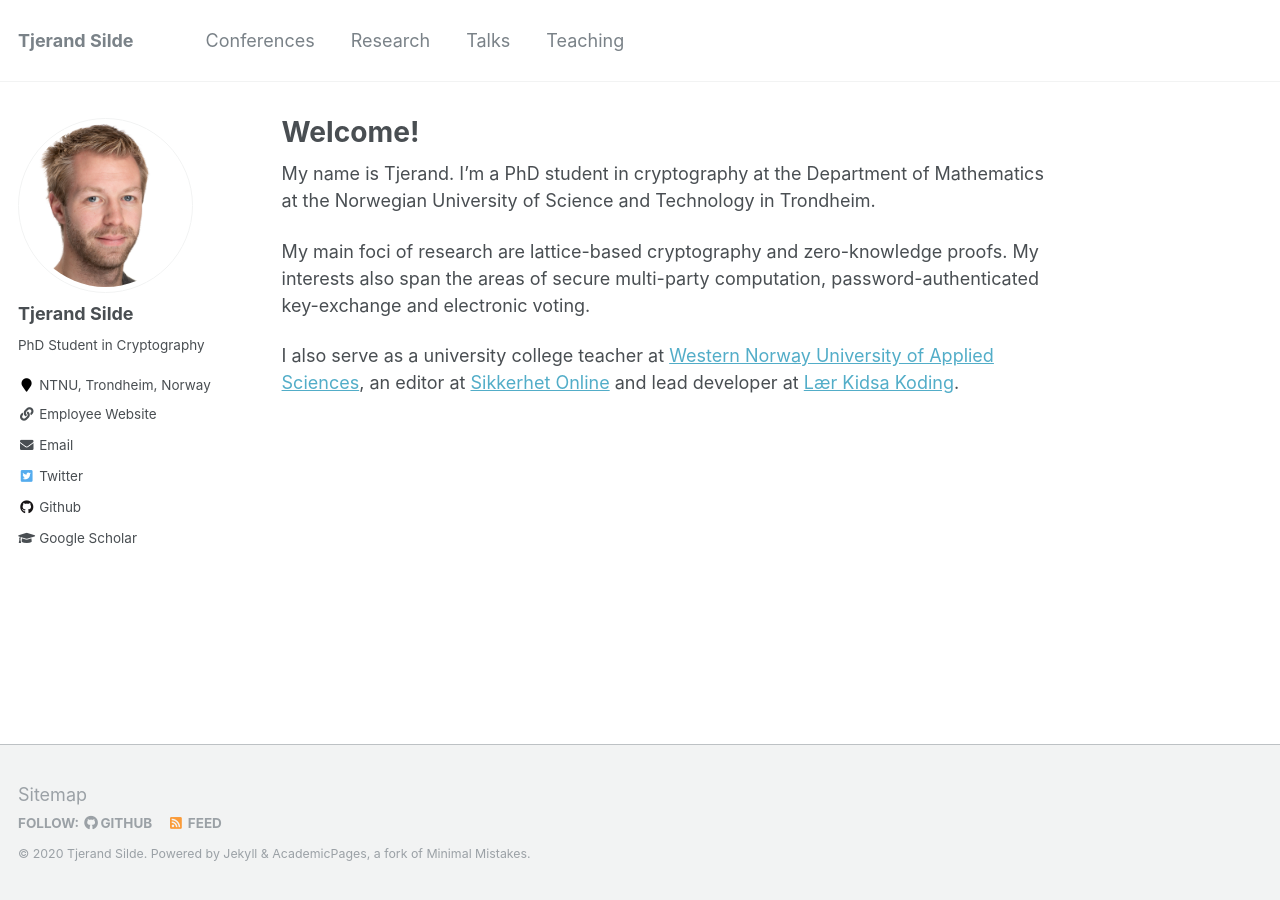
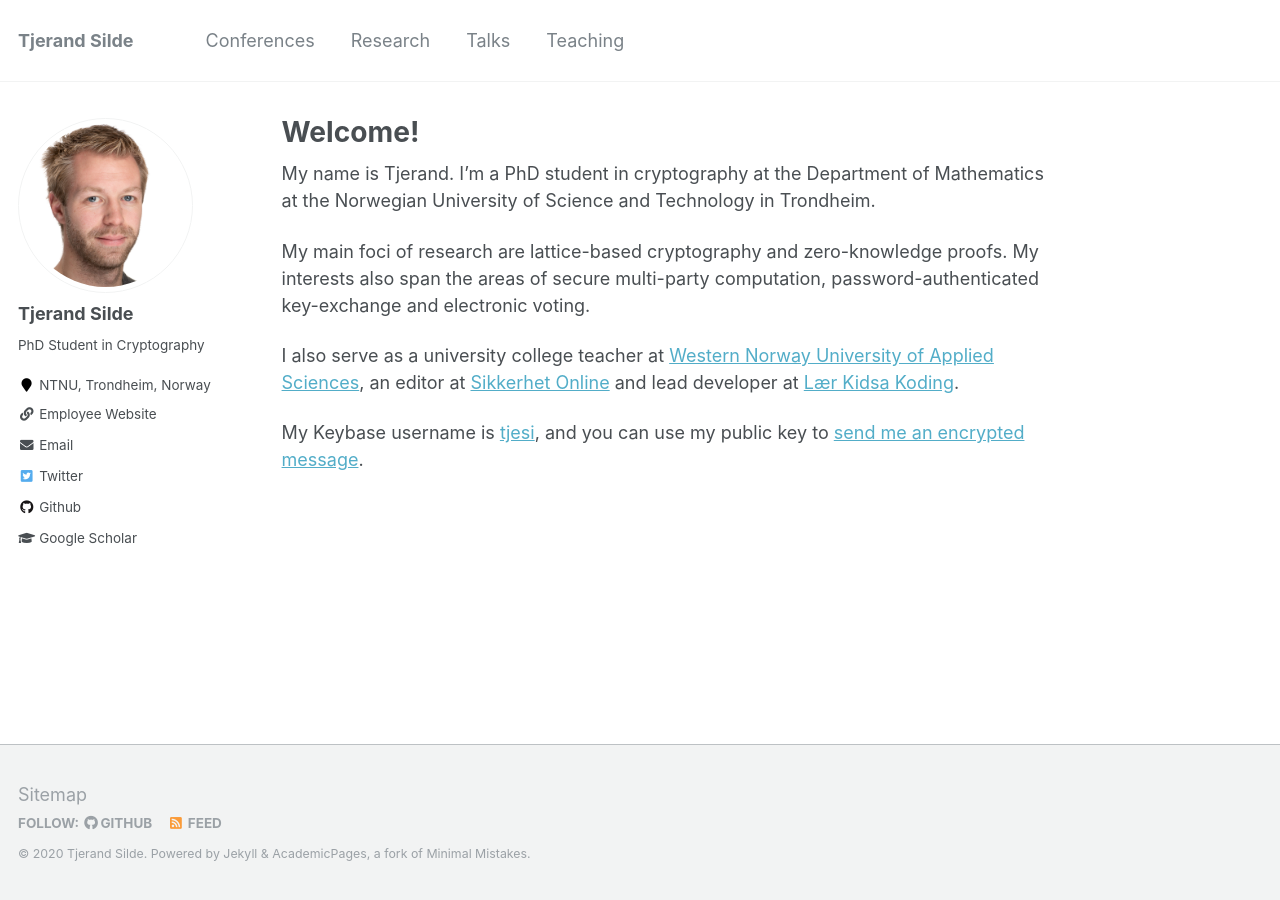
Before and after one commit to tjesi/tjesi.github.io, a Jekyll site: the page built from _pages/about.md, in a window 1280 px wide. Built offline with Jekyll 4.4.1, drawn with Linux system fonts in a browser that asks for light colours.

Commit message:
Update about.md

```diff
--- a/_pages/about.md
+++ b/_pages/about.md
@@ -13,3 +13,5 @@ My name is Tjerand. I’m a PhD student in cryptography at the Department of Mat
 My main foci of research are lattice-based cryptography and zero-knowledge proofs. My interests also span the areas of secure multi-party computation, password-authenticated key-exchange and electronic voting.
 
  I also serve as a university college teacher at [Western Norway University of Applied Sciences](https://www.hvl.no/en), an editor at [Sikkerhet Online](https://www.sikkerhet.online/author/tjerand-silde) and lead developer at [Lær Kidsa Koding](http://oppgaver.kidsakoder.no).
+
+ My Keybase username is [tjesi](https://keybase.io/tjesi), and you can use my public key to [send me an encrypted message](https://keybase.io/encrypt#tjesi).
```
